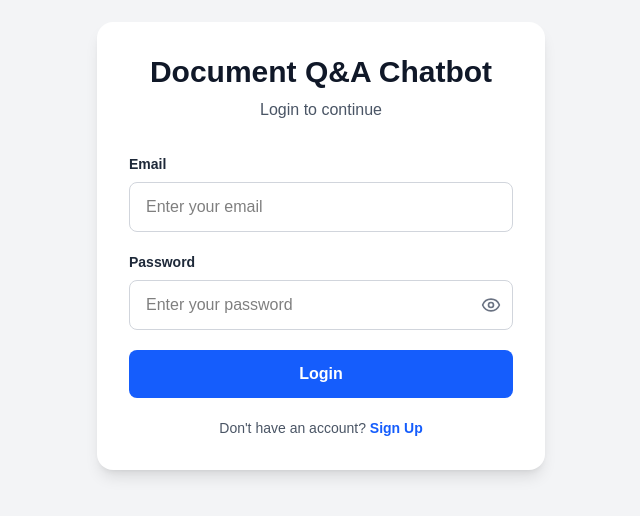
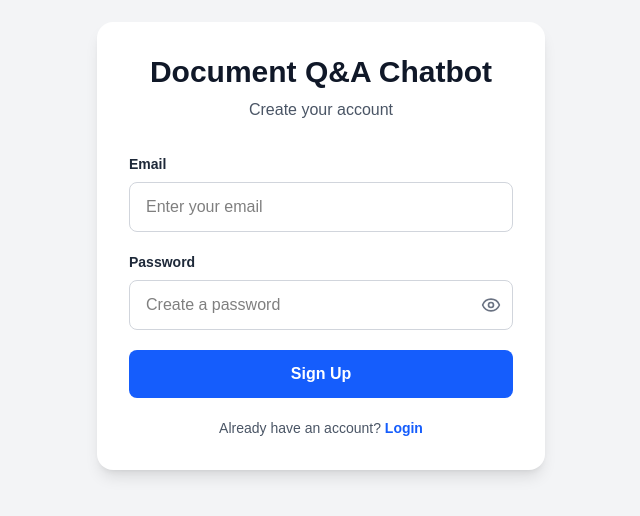
Before and after one commit to sandhya-dev-cse/document-qa-chatbot, a Next.js app in the folder frontend/: page /signup in a window 1280 px wide. Shown: the part 154-670 px from the top of the page, without its empty margins (319-959 px from the left). Built offline with nearby package versions, Linux system fonts and the light colour scheme.

Commit message:
Fix production login API

```diff
--- a/frontend/app/login/page.tsx
+++ b/frontend/app/login/page.tsx
@@ -2,6 +2,8 @@
 
 import { useState } from "react";
 import { useRouter } from "next/navigation";
+const API_URL = "https://document-qa-chatbot-secc.onrender.com";
+
 
 export default function LoginPage() {
   const router = useRouter();
@@ -19,7 +21,7 @@ export default function LoginPage() {
     setMessage("");
 
     try {
-      const response = await fetch("http://127.0.0.1:8000/auth/login", {
+      const response = await fetch(`${API_URL}/auth/login`, {
         method: "POST",
         headers: {
           "Content-Type": "application/json",
--- a/frontend/app/signup/page.tsx
+++ b/frontend/app/signup/page.tsx
@@ -5,10 +5,9 @@ import Link from "next/link";
 import { useRouter } from "next/navigation";
 import { Eye, EyeOff } from "lucide-react";
 
-
 const API_URL = "https://document-qa-chatbot-secc.onrender.com";
 
-export default function LoginPage() {
+export default function SignupPage() {
   const router = useRouter();
 
   const [email, setEmail] = useState("");
@@ -17,7 +16,7 @@ export default function LoginPage() {
   const [message, setMessage] = useState("");
   const [loading, setLoading] = useState(false);
 
-  const handleLogin = async () => {
+  const handleSignup = async () => {
     if (!email || !password) {
       setMessage("Please enter your email and password.");
       return;
@@ -27,7 +26,7 @@ export default function LoginPage() {
       setLoading(true);
       setMessage("");
 
-      const response = await fetch(`${API_URL}/auth/login`, {
+      const response = await fetch(`${API_URL}/auth/signup`, {
         method: "POST",
         headers: {
           "Content-Type": "application/json",
@@ -41,17 +40,18 @@ export default function LoginPage() {
       const data = await response.json();
 
       if (!response.ok) {
-        throw new Error(data.detail || "Login failed");
+        throw new Error(data.detail || "Signup failed");
       }
 
-      // Store JWT token
-      localStorage.setItem("token", data.token);
+      setMessage("Account created successfully!");
 
-      // Go to dashboard
-      router.push("/dashboard");
+      setTimeout(() => {
+        router.push("/login");
+      }, 1000);
+
     } catch (error) {
       setMessage(
-        error instanceof Error ? error.message : "Login failed"
+        error instanceof Error ? error.message : "Signup failed"
       );
     } finally {
       setLoading(false);
@@ -68,7 +68,7 @@ export default function LoginPage() {
           </h1>
 
           <p className="mt-2 text-gray-600">
-            Login to continue
+            Create your account
           </p>
         </div>
 
@@ -100,7 +100,7 @@ export default function LoginPage() {
                 type={showPassword ? "text" : "password"}
                 value={password}
                 onChange={(e) => setPassword(e.target.value)}
-      placeholder="Enter your password"
+                placeholder="Create a password"
                 className="w-full rounded-lg border border-gray-300 px-4 py-3 pr-12 text-black outline-none focus:border-blue-600 focus:ring-2 focus:ring-blue-100"
               />
 
@@ -108,7 +108,9 @@ export default function LoginPage() {
                 type="button"
                 onClick={() => setShowPassword(!showPassword)}
                 className="absolute right-3 top-1/2 -translate-y-1/2 text-gray-500 transition hover:text-gray-800"
-      aria-label={showPassword ? "Hide password" : "Show password"}
+                aria-label={
+                  showPassword ? "Hide password" : "Show password"
+                }
               >
                 {showPassword ? (
                   <EyeOff size={20} />
@@ -118,30 +120,31 @@ export default function LoginPage() {
               </button>
             </div>
           </div>
-          {/* Login button */}
+
+          {/* Signup button */}
           <button
-            onClick={handleLogin}
+            onClick={handleSignup}
             disabled={loading}
             className="w-full rounded-lg bg-blue-600 px-5 py-3 font-semibold text-white transition hover:bg-blue-700 disabled:cursor-not-allowed disabled:opacity-50"
           >
-            {loading ? "Logging in..." : "Login"}
+            {loading ? "Creating account..." : "Sign Up"}
           </button>
 
-          {/* Error / message */}
+          {/* Message */}
           {message && (
             <p className="rounded-lg bg-gray-50 p-3 text-center text-sm font-medium text-red-600">
               {message}
             </p>
           )}
 
-          {/* Signup link */}
+          {/* Login link */}
           <p className="text-center text-sm text-gray-600">
-            Don't have an account?{" "}
+            Already have an account?{" "}
             <Link
-              href="/signup"
+              href="/login"
               className="font-semibold text-blue-600 hover:underline"
             >
-              Sign Up
+              Login
             </Link>
           </p>
 
```
Lines whose indentation alone changed are shown as unchanged.
